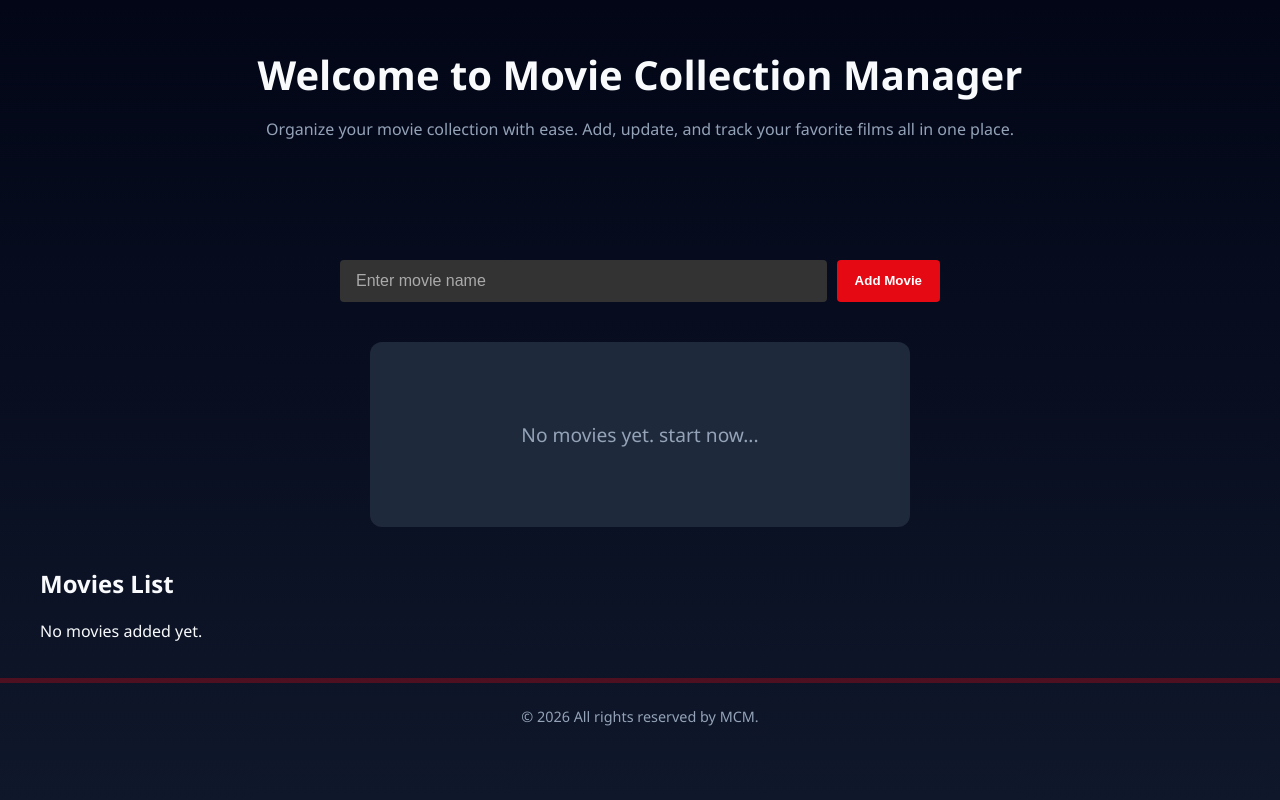
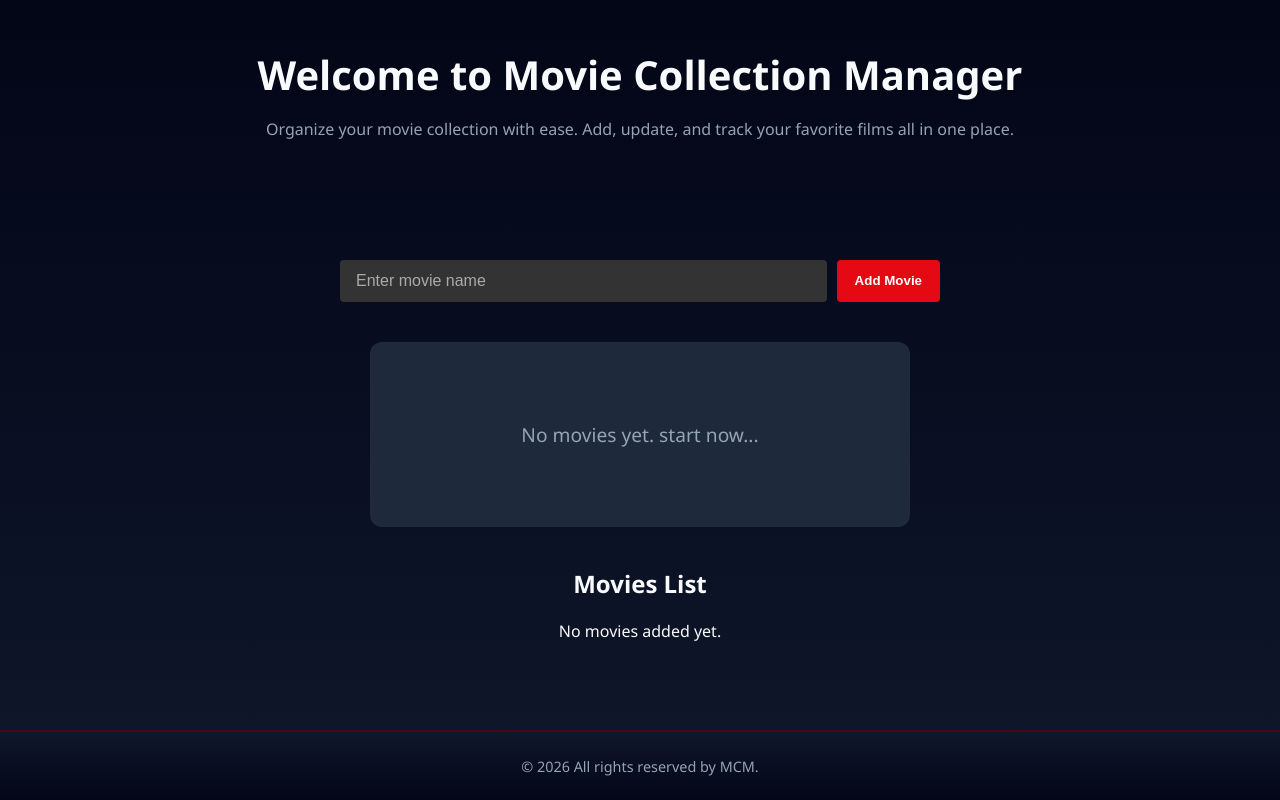
Before and after one commit to raheel1435/movie-collection-manager, a React (Create React App) app: page / in a window 1280 px wide. Built offline with nearby package versions, Linux system fonts and the light colour scheme; the HTML template or start-up script is replaced by a standard one.

Commit message:
Fix CSS gradient typo and adjust footer border; update App component class name for consistency

```diff
--- a/src/App.css
+++ b/src/App.css
@@ -6,14 +6,8 @@
   --text-muted: #94a3b8;
 }
 
-#root {
-  min-height: 100%;
-  display: flex;
-  flex-direction: column;
-}
-
-html, body {
-  height: 100%;
+html, body, #root {
+  min-height: 100vh;
   margin: 0;
 }
 
@@ -244,8 +238,8 @@ margin-bottom: 30px;
 .footer {
   text-align: center;
   padding: 10px;
-  background: linear-gradiant(180deg, #0f172a, #020617);
-  border-top: 5px solid rgba(229, 9, 20, 0.3);
+  background: linear-gradient(180deg, #0f172a, #020617);
+  border-top: 2px solid rgba(229, 9, 20, 0.3);
   color: var(--text-muted);
   font-size: 0.9rem;
 }
--- a/src/App.js
+++ b/src/App.js
@@ -118,7 +118,7 @@ const toggleLiked = (id) => {
   //===========
 
   return (
-    <div className='app'>
+    <div className='App'>
 
       <main className='content'>
     <div className="app-container">
```
